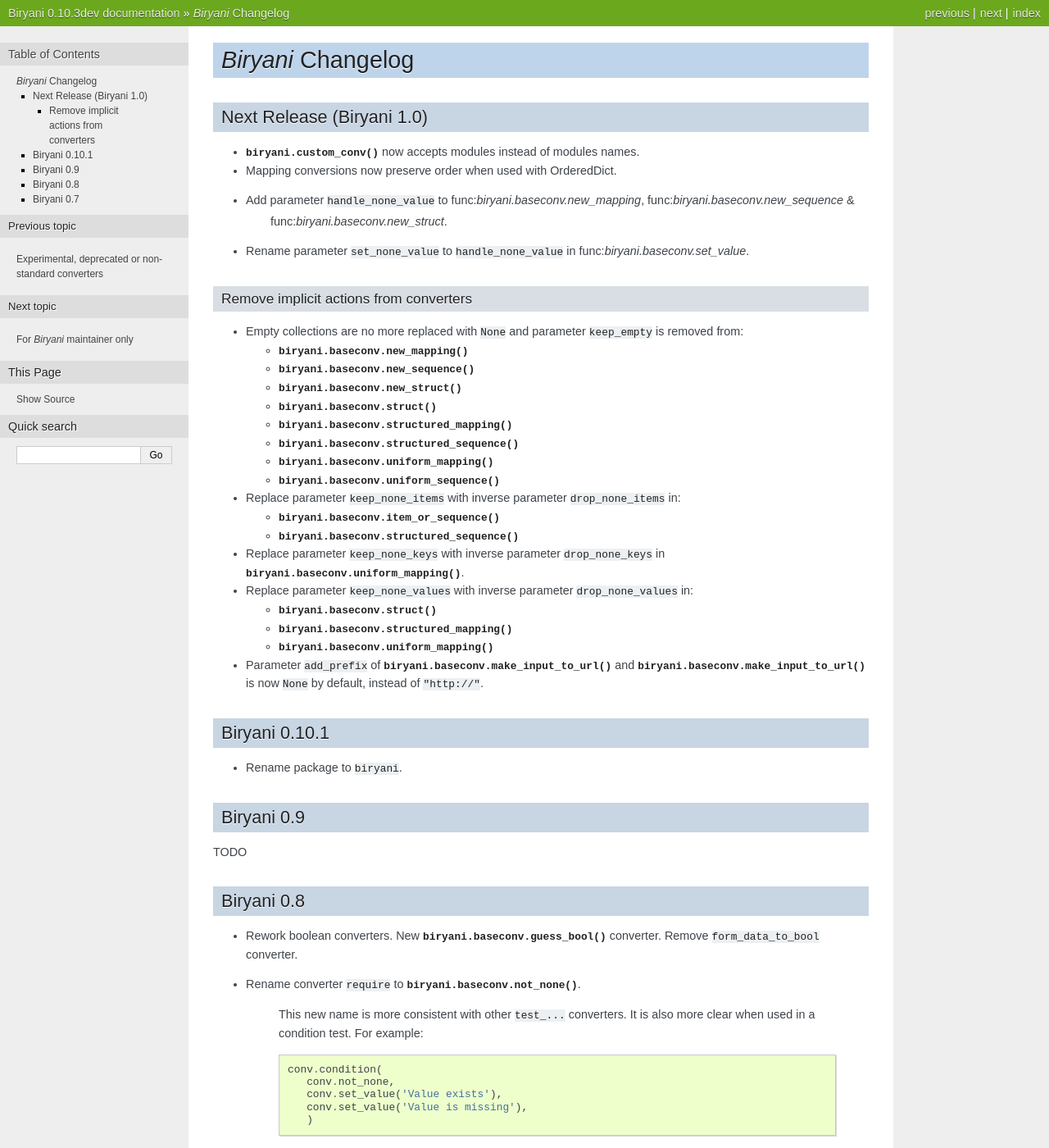
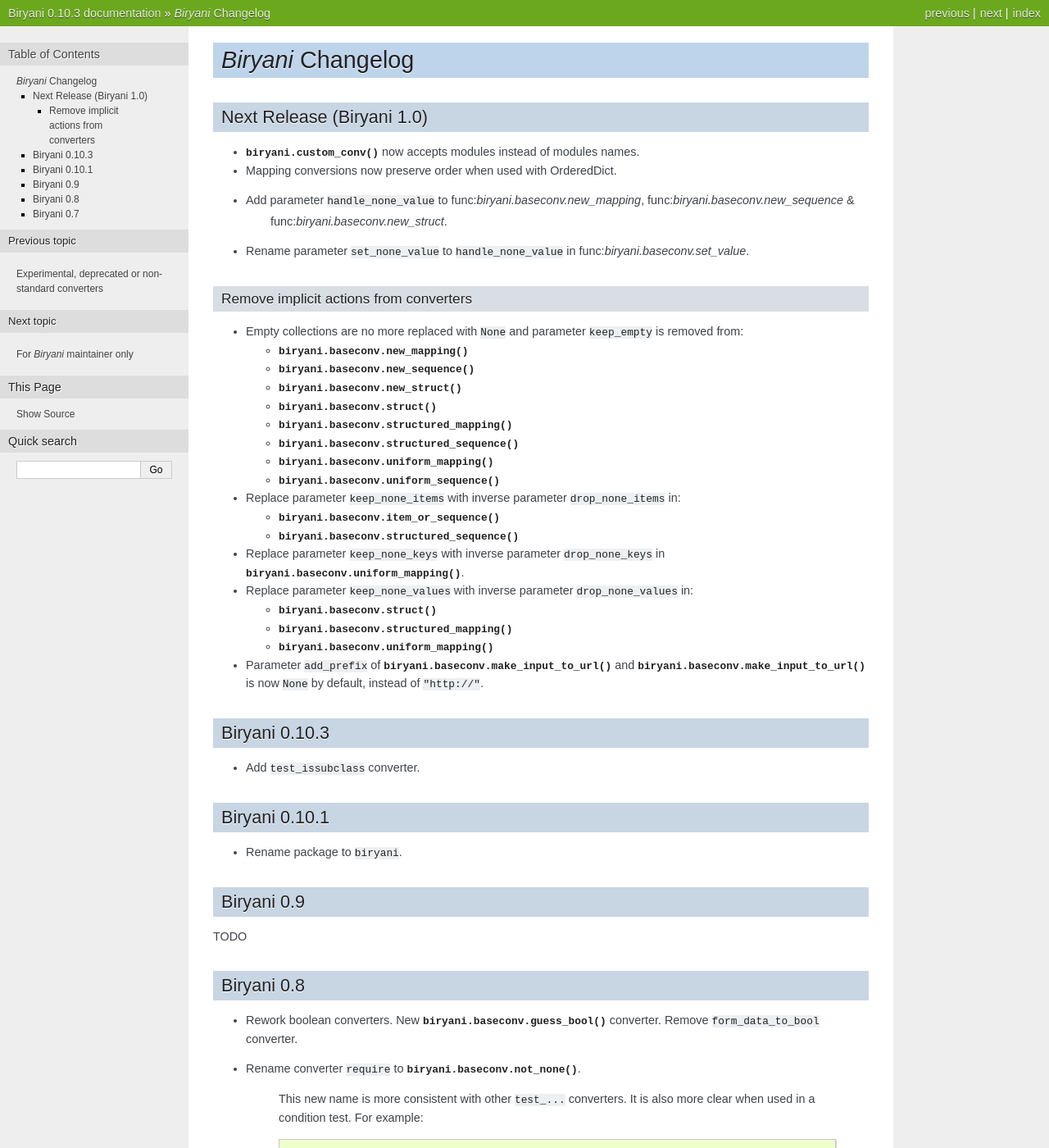
Before and after one commit to openfisca/biryani, a Sphinx documentation site: the page built from docs/source/changelog.rst, in a window 1280 px wide and 1400 px high. Shown: the whole window at 82% size. Built offline with Sphinx 7.4.7, drawn with Linux system fonts in a browser that asks for light colours; some of the changed text lies outside the part shown.

Commit message:
Release 0.10.3

```diff
--- a/docs/source/changelog.rst
+++ b/docs/source/changelog.rst
@@ -56,6 +56,12 @@ Remove implicit actions from converters
 
 * Parameter ``add_prefix`` of :func:`biryani.baseconv.make_input_to_url` and :func:`biryani.baseconv.make_input_to_url`
   is now ``None`` by default, instead of ``"http://"``.
+
+
+Biryani 0.10.3
+==============
+
+* Add ``test_issubclass`` converter.
 
 
 Biryani 0.10.1
--- a/docs/source/conf.py
+++ b/docs/source/conf.py
@@ -50,7 +50,7 @@ copyright = u'2009, 2010, 2011, 2012, 2013, 2014, 2015, Emmanuel Raviart'
 # The short X.Y version.
 version = '0.10'
 # The full version, including alpha/beta/rc tags.
-release = '0.10.3dev'
+release = '0.10.3'
 
 # The language for content autogenerated by Sphinx. Refer to documentation
 # for a list of supported languages.
--- a/setup.py
+++ b/setup.py
@@ -50,7 +50,7 @@ doc_lines = __doc__.split('\n')
 
 setup(
     name='Biryani',
-    version='0.10.3dev',
+    version='0.10.3',
 
     author='Emmanuel Raviart',
     author_email='emmanuel@raviart.com',
```
Also changed, not shown: 1 other file.
